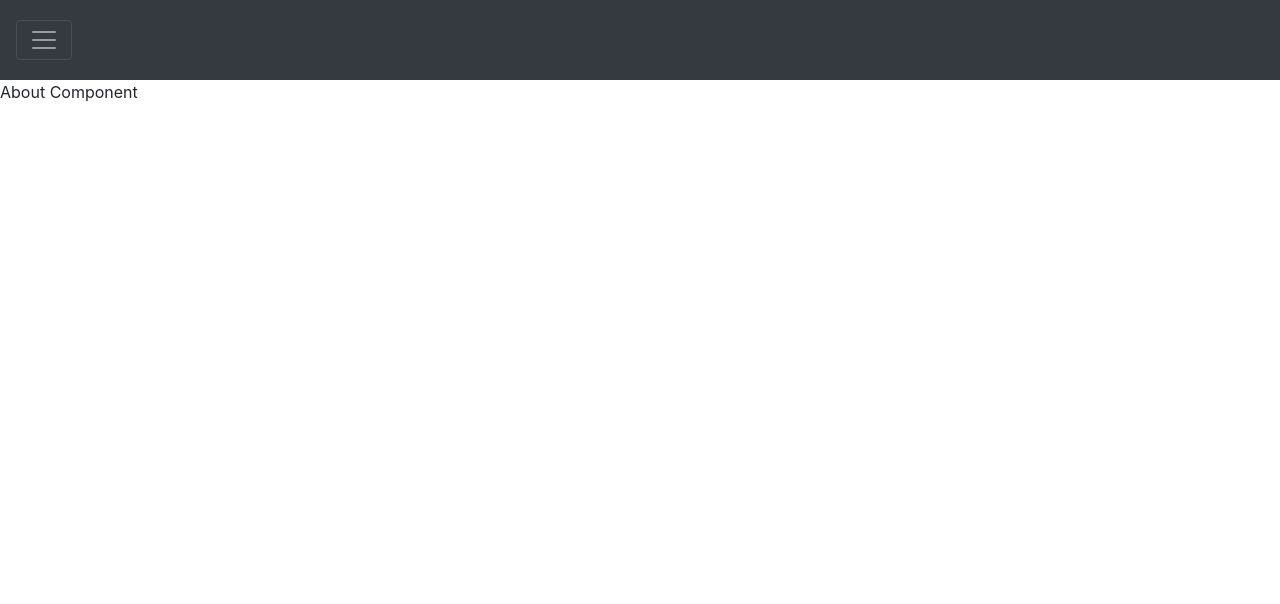
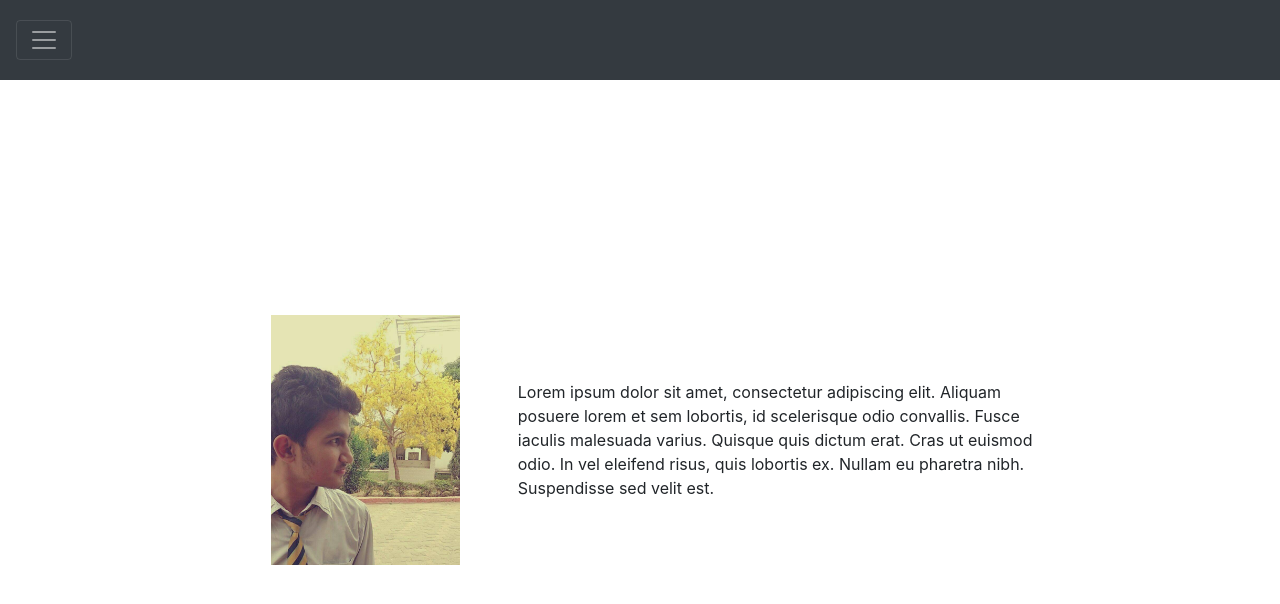
Before and after one commit to vaibhav269/portfolio, a React app: page / in a window 1280 px wide. Shown: the top 604 px of the page. Built offline with nearby package versions, Linux system fonts and the light colour scheme.

Commit message:
added image and design to about component

```diff
--- a/package.json
+++ b/package.json
@@ -1,5 +1,5 @@
 {
-  "name": "todo",
+  "name": "protfolio",
   "version": "1.0.0",
   "description": "",
   "main": "index.js",
--- a/src/index.html
+++ b/src/index.html
@@ -5,7 +5,7 @@
     <meta charset="utf-8">
     <meta name="viewport" content="width=device-width, initial-scale=1, shrink-to-fit=no">
     <link rel="stylesheet" href="https://maxcdn.bootstrapcdn.com/bootstrap/4.0.0-beta.2/css/bootstrap.min.css" >
-    <title>React TODO</title>
+    <title>React Portfolio</title>
 
 </head>
 <body>
--- a/src/js/components/About.js
+++ b/src/js/components/About.js
@@ -1,11 +1,24 @@
-import React from 'react';
+import React,{Component} from 'react';
+import dp from '../../assets/images/vaibhavPic.jpg';
 
-const About = ()=>{
-    return(
-        <div>
-            About Component
-        </div>
-    )
+class About extends Component {
+    render(){
+        return(
+                <div className="col-12 col-sm-8 row align-items-center d-flex"
+                    style={{height:"90vh"}}>
+                        <div className="col-12 col-lg-4 d-flex justify-content-center ">
+                            <img src ={ dp } height="250" />
+                        </div>
+
+                        <div className="col-12 col-lg-8">
+                            Lorem ipsum dolor sit amet, consectetur adipiscing elit. Aliquam posuere lorem et sem lobortis,
+                            id scelerisque odio convallis. Fusce iaculis malesuada varius. Quisque quis dictum erat.
+                            Cras ut euismod odio. In vel eleifend risus, quis lobortis ex. Nullam eu pharetra nibh.
+                            Suspendisse sed velit est.
+                        </div>
+                </div>
+        )
+    }
 }
 
 export default About;
--- a/src/js/components/App.js
+++ b/src/js/components/App.js
@@ -25,7 +25,7 @@ class App extends Component{
                                 <Nav />
                     </div>
 
-                    <div className = "row">
+                    <div className = "row justify-content-center">
                         <Switch>
                                 <Route exact path="/" component={About} />
                                 <Route path="/about" component={About} />
```
Also changed, not shown: src/assets/images/vaibhavPic.jpg (added), src/js/components/Nav.js (line endings or trailing spaces).
